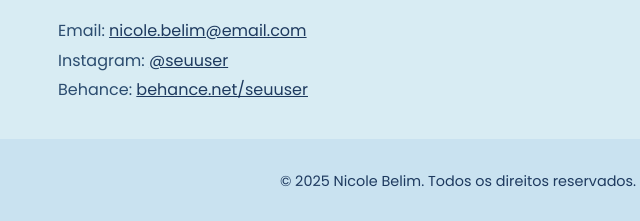
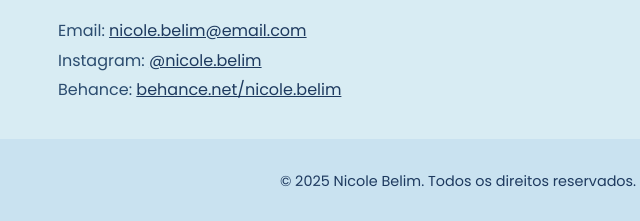
Before and after one commit to Nicole-Belim/Portifolio, a plain HTML site: page index.html in a window 1280 px wide. Shown: the part 947-1168 px from the top of the page, 182-822 px from the left. Drawn offline with Linux system fonts and the light colour scheme.

Commit message:
Update index.html

```diff
--- a/index.html
+++ b/index.html
@@ -114,8 +114,8 @@
     <h2>Contato</h2>
     <div class="contact-info">
       <p>Email: <a href="mailto:nicole.belim@email.com">nicole.belim@email.com</a></p>
-      <p>Instagram: <a href="https://instagram.com/seuuser" target="_blank">@seuuser</a></p>
-      <p>Behance: <a href="https://www.behance.net/seuuser" target="_blank">behance.net/seuuser</a></p>
+      <p>Instagram: <a href="https://instagram.com/seuuser" target="_blank">@nicole.belim</a></p>
+      <p>Behance: <a href="https://www.behance.net/seuuser" target="_blank">behance.net/nicole.belim</a></p>
     </div>
   </section>
 
```
